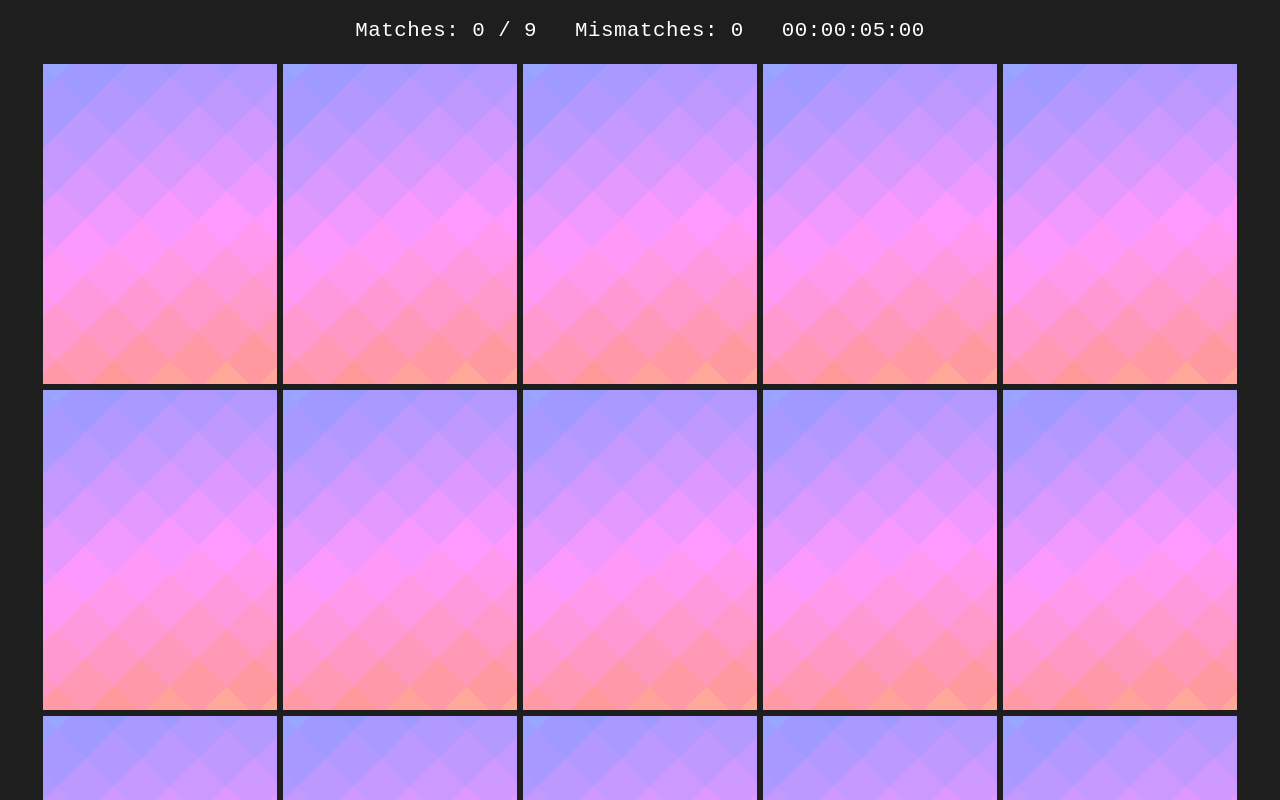
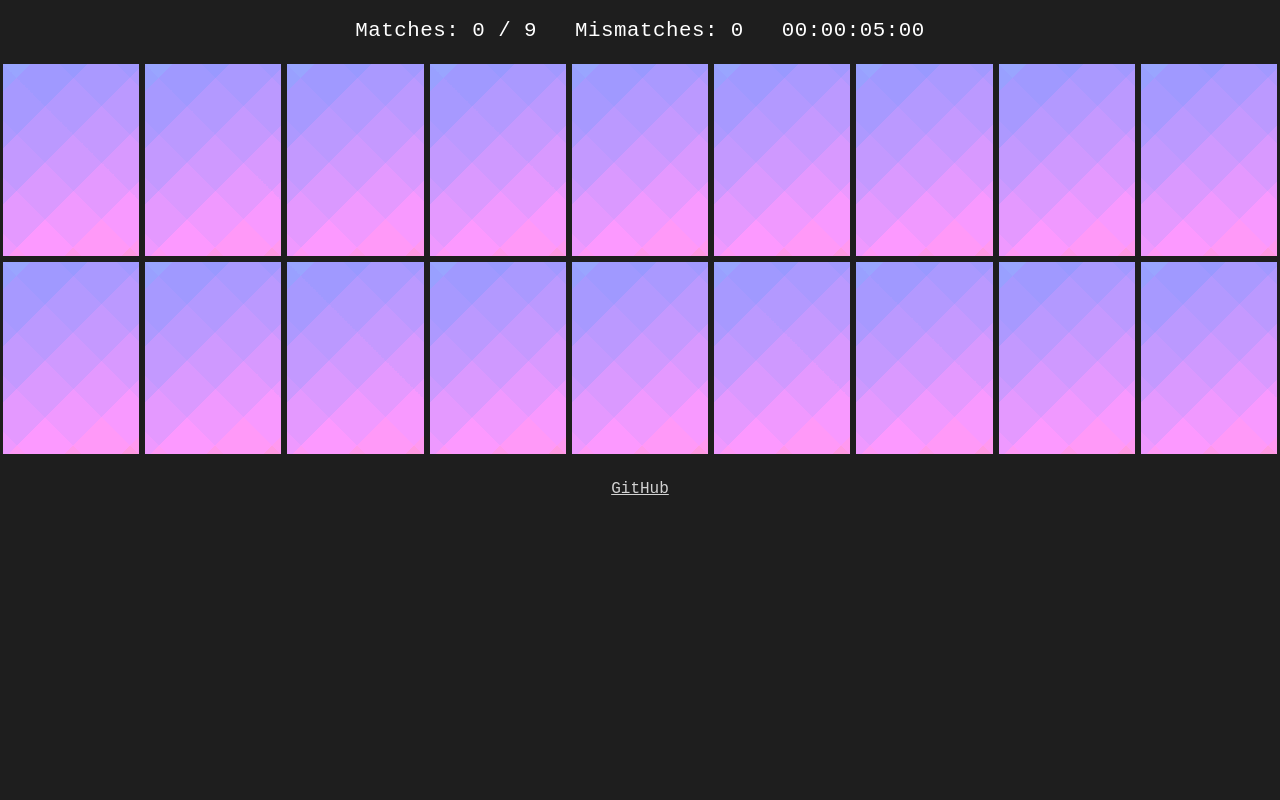
Before and after one commit to AndresSweeneyRios/card-game, a Nuxt app: page / in a window 1280 px wide. Shown: the top 800 px of the page. Built offline with nearby package versions, Linux system fonts and the light colour scheme.

Commit message:
Favicon & thumbnail

```diff
--- a/components/Score.vue
+++ b/components/Score.vue
@@ -21,12 +21,13 @@
 			font-variant-numeric: tabular-nums
 			letter-spacing: 0.5px
 
-		@media (max-width: 800px)
+		@media (max-width: 600px)
 			& > *
-				padding: 0 1rem
+				padding: 0 0.8rem
+				font-size: 1.1rem
 
 			flex-direction: column
-			padding: 2rem 0
+			padding: 1.2rem 0
 </style>
 
 <script>
--- a/components/card.vue
+++ b/components/card.vue
@@ -56,7 +56,7 @@
 
 <style lang="sass" scoped>
 	section.card
-		width: 15rem
+		width: calc(100%/9)
 		height: 0
 		background-color: var(--foreground)
 		transition: transform 0.15s, opacity 0.15s
@@ -65,13 +65,23 @@
 		cursor: pointer
 		opacity: 1
 		position: relative
-		padding-top: 20rem
+		padding-top: 15vw
 		overflow: hidden
 		max-width: 45%
 		background-color: white
 		display: flex
 		justify-content: center
 		align-items: center
+
+		@media (max-width: 800px)
+			width: calc(100%/6)
+			padding-top: 20vw
+			border: 2px solid var(--background)
+
+		@media (max-width: 600px)
+			width: calc(100%/4)
+			padding-top: 30vw
+			border: 2px solid var(--background)
 
 		img
 			height: 60%
--- a/nuxt.config.js
+++ b/nuxt.config.js
@@ -7,13 +7,15 @@
   ** Headers of the page
   */
   head: {
-    title: 'Card Game',
+    title: "Fruits 'n Veggies",
     meta: [
       { charset: 'utf-8' },
       { name: 'viewport', content: 'width=device-width, initial-scale=1' },
-      { hid: 'description', name: 'description', content: pkg.description },
+      { hid: 'description', name: 'description', content: 'Match all of the cards to win!' },
 	  { name: 'theme-color', content: '#121212'},
-	  { href: "https://fonts.googleapis.com/css?family=Ubuntu+Mono&display=swap", rel: "stylesheet" }
+	  { href: "https://fonts.googleapis.com/css?family=Ubuntu+Mono&display=swap", rel: "stylesheet" },
+	  { href: "@/static/favicon.ico", rel: "icon" },
+	  { property: "og:image", content: "@/static/carrot.png" },
     ],
   },
 
```
Also changed, not shown: static/carrot.png (added), 1 other file (tests, documents, lock files or other folders).
